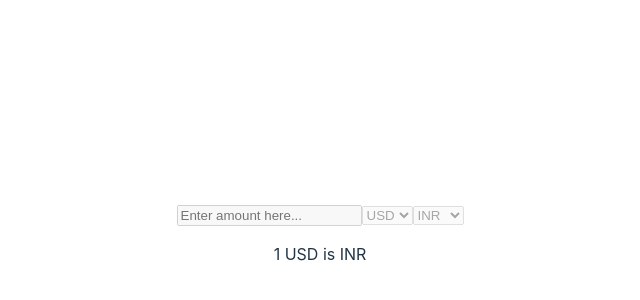
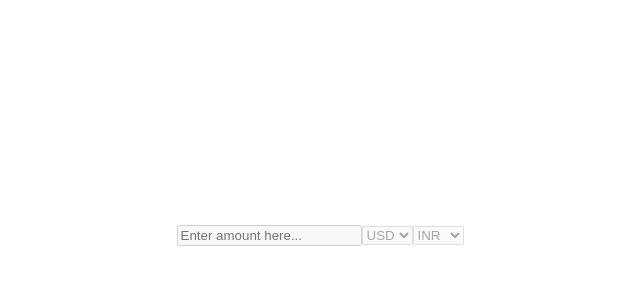
Before and after one commit to vikram-codes/Currency-Convertor, a React (Vite) app: page / in a window 1280 px wide. Shown: the part 158-458 px from the top of the page, without its empty margins (320-960 px from the left). Built offline with nearby package versions, Linux system fonts and the light colour scheme; no server answers.

Commit message:
Removing extra logs

```diff
--- a/src/App.jsx
+++ b/src/App.jsx
@@ -12,11 +12,9 @@ function App() {
 
   function handleCurrFrom(e) {
     setCurrFrom(e.target.value);
-    console.log(e.target.value);
   }
   function handleCurrTo(e) {
     setCurrTo(e.target.value);
-    console.log(e.target.value);
   }
   function handleAmount(e) {
     setAmount(e.target.value);
@@ -59,9 +57,13 @@ function App() {
         </option>
       </select>
       <p>
-        <>
-          {amount} {currFrom} is {output} {currTo}
-        </>
+        {!isLoading ? (
+          <>
+            {amount} {currFrom} is {output} {currTo}
+          </>
+        ) : (
+          ""
+        )}
       </p>
     </>
   );
```
